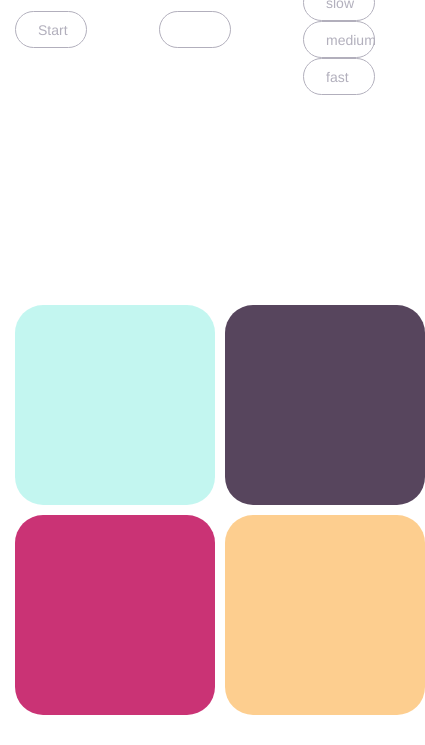
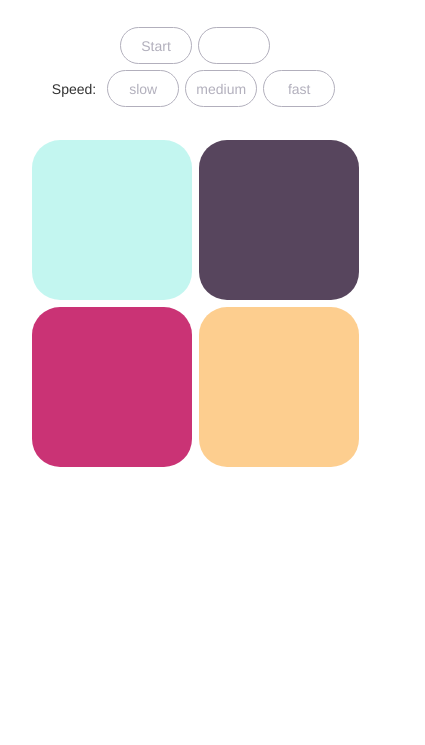
Before and after one commit to cristianehdo/simon-game, a plain HTML site: page index.html in a window 390 px wide. Shown: the part 99-844 px from the top of the page, 425 px wide, since content can reach past the window. Drawn offline with nearby package versions, Linux system fonts and the light colour scheme.

Commit message:
added responsive css style

```diff
--- a/css/button.css
+++ b/css/button.css
@@ -1,10 +1,11 @@
 .my-btn {
   text-decoration: none;
-  padding: 12px 22px;
   width: 72px;
   height: 37px;
   display: flex;
   align-items: center;
+  margin: 3px;
+  justify-content: space-around;
 }
 
 .my-btn:hover {
--- a/css/card.css
+++ b/css/card.css
@@ -1,10 +1,12 @@
 .cards {
+  width: 100%;
+  display: flex;
+  align-items: center;
+  justify-content: space-around;
+}
+.cards-grid {
   display: grid;
-  grid-template-columns: repeat(2, 1fr);
   grid-gap: 10px;
-  grid-auto-rows: minmax(200px, auto);
-  grid-template-columns: 200px;
-  position: relative;
 }
 
 .card {
@@ -13,38 +15,55 @@
   border-radius: 28px;
   transition: all 0.15s ease;
   opacity: 0.8;
+}
 
+@media (max-width: 640px) {
+  .cards-grid {
+    grid-gap: 7px;
+  }
+  .card {
+    height: 160px;
+    width: 160px;
+  }
 }
+
+
+@media (max-width: 360px) {
+  .cards-grid {
+    grid-gap: 5px;
+  }
+  .card {
+    height: 130px;
+    width: 130px;
+  }
+}
+
 
 .card-active {
   opacity: 1;
   box-shadow: 0 0 1em grey;
-  position: absolute;
-  top: -1px;
-  left: -1px;
 }
-
 
 .one {
   background-color: #B4F4ED;
   grid-column: 1 ;
-  grid-row: 2;
+  grid-row: 1;
 }
 
 .two {
   background-color: #2E1735;
   grid-column: 2;
-  grid-row: 2;
+  grid-row: 1;
 }
 
 .three {
   background-color: #BD0053;
   grid-column: 1;
-  grid-row: 3;
+  grid-row: 2;
 }
 
 .four {
   background-color: #FDC273;
   grid-column: 2;
-  grid-row: 3;
+  grid-row: 2;
 }
--- a/css/index.css
+++ b/css/index.css
@@ -1,8 +1,50 @@
 @import 'card.css';
 @import 'button.css';
 
+
+.my-container {
+  margin: 0 auto;
+  width: 550px;
+  text-align: center;
+  position: relative;
+}
+.my-container h2 {
+  padding: 30px;
+}
 .panel-card {
+  width: 550px;
   display: flex;
   align-items: center;
   justify-content: space-between;
+  margin-bottom: 30px;
 }
+
+.buttons {
+  display: flex;
+  align-items: center;
+}
+.buttons span {
+  padding-right: 8px;
+}
+
+
+@media (max-width: 640px) {
+  .my-container {
+    width: 375px;
+  }
+  .panel-card {
+    width: 375px;
+    flex-wrap: wrap;
+    justify-content: space-around;
+  }
+}
+
+
+@media (max-width: 360px) {
+  .my-container {
+    width: 300px;
+  }
+  .panel-card {
+    width: 300px;
+  }
+}
--- a/index.html
+++ b/index.html
@@ -6,12 +6,14 @@
     <link rel="stylesheet" href="css/index.css">
 </head>
 <body>
-  <div class="container text-center">
+  <div class="my-container">
     <h2>Simon Game</h2>
     <div class="panel-card">
-      <div class="my-btn my-btn-transparent" id="start"><span>Start</span></div>
+      <div class="buttons">
+        <div class="my-btn my-btn-transparent" id="start">Start</div>
       <div class="my-btn my-btn-transparent" id="count"></div>
-      <div>
+      </div>
+      <div class="buttons">
         <span>Speed:</span>
           <div class="my-btn my-btn-transparent speed" id="easy">slow</div>
           <div class="my-btn my-btn-transparent speed" id="medium">medium</div>
@@ -19,10 +21,12 @@
       </div>
     </div>
     <div class="cards">
-      <div class="card one"></div>
-      <div class="card two"></div>
-      <div class="card three"></div>
-      <div class="card four"></div>
+      <div class="cards-grid">
+        <div class="card one"></div>
+        <div class="card two"></div>
+        <div class="card three"></div>
+        <div class="card four"></div>
+      </div>
     </div>
   </div>
 </body>
--- a/js/game.js
+++ b/js/game.js
@@ -38,7 +38,7 @@ const dislpayCount = (count) => {
   while (counter.firstChild) {
     counter.removeChild(counter.firstChild); // cleaning first
   }
-  counter.insertAdjacentHTML("afterbegin", `<span>${count}</span>`)
+  counter.insertAdjacentHTML("afterbegin", count)
 };
 
 // convert number string to integer
```
